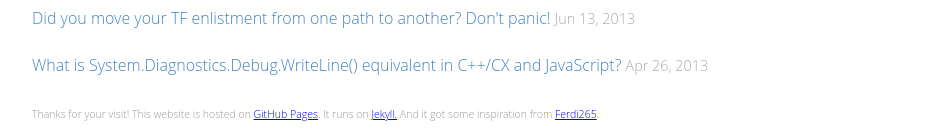
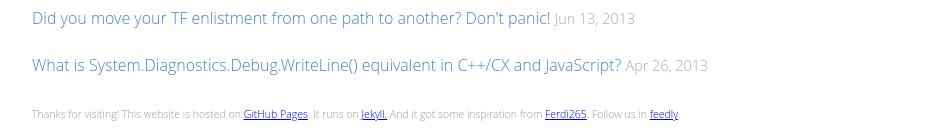
Before and after one commit to kiewic/kiewic.github.io, a Jekyll site: the page built from index.html, in a window 1280 px wide. Shown: the part 1280-1419 px from the top of the page, without its empty margins (8-938 px from the left). Built offline with Jekyll 4.4.1, drawn with Linux system fonts in a browser that asks for light colours.

Commit message:
Adding Feedly link.

```diff
--- a/_includes/footer.html
+++ b/_includes/footer.html
@@ -2,11 +2,12 @@
     <div class="wrapper">
         <p>
             <small>
-                Thanks for your visit!
+                Thanks for visiting!
                 <!-- This website uses awesome icons from XXXX. -->
                 This website is hosted on <a href="https://pages.github.com/">GitHub Pages</a>.
                 It runs on <a href="http://jekyllrb.com/docs/home/">Jekyll.</a>
                 And it got some inspiration from <a href="https://github.com/Ferdi265/ferdi265.github.io">Ferdi265</a>.
+                Follow us in <a href='http://cloud.feedly.com/#subscription%2Ffeed%2Fhttp%3A%2F%2Fmonkeyweekend.com%2Ffeed%2F' target='blank'>feedly</a>.
             </small>
         </p>
     </div>
```
